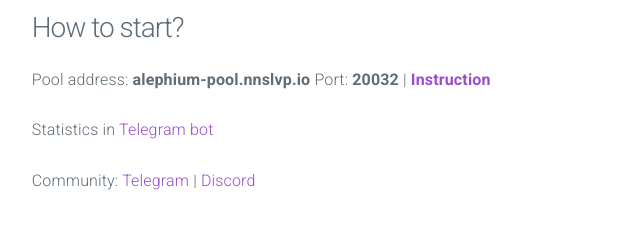
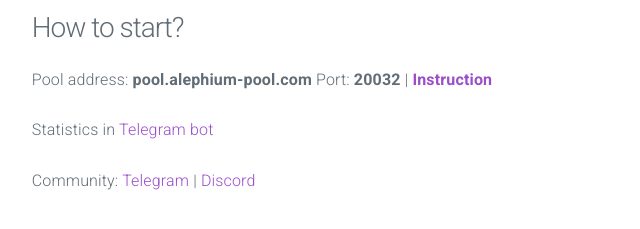
Before and after one commit to nnslvp/alephium-pool, a plain HTML site: page index.html in a window 1280 px wide. Shown: the part 323-552 px from the top of the page, 128-768 px from the left. Drawn offline with nearby package versions, Linux system fonts and the light colour scheme.

Commit message:
update address on site

```diff
--- a/index.html
+++ b/index.html
@@ -15,7 +15,7 @@
             <h1>Hi!, lets connect to Alphenium pool!</h1>
         </div>
         <h3>How to start?</h3>
-        <p>Pool address: <b>alephium-pool.nnslvp.io</b> Port: <b>20032</b> | <a
+        <p>Pool address: <b>pool.alephium-pool.com</b> Port: <b>20032</b> | <a
                 href="https://github.com/yahorbukhta/alephium-pool"><b>Instruction</b></a>
         </p>
         <p>Statistics in <a href="https://t.me/alephium_pool_bot">Telegram bot</a></p>
```
